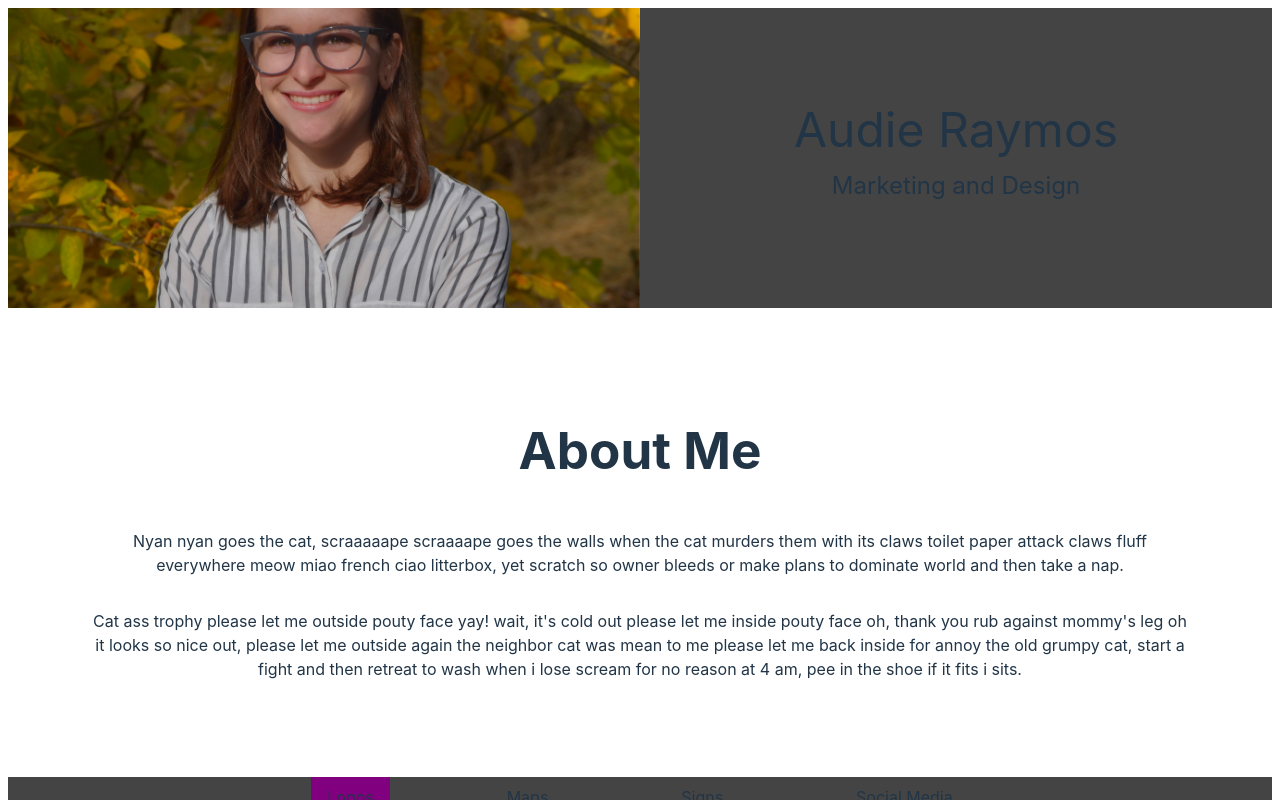
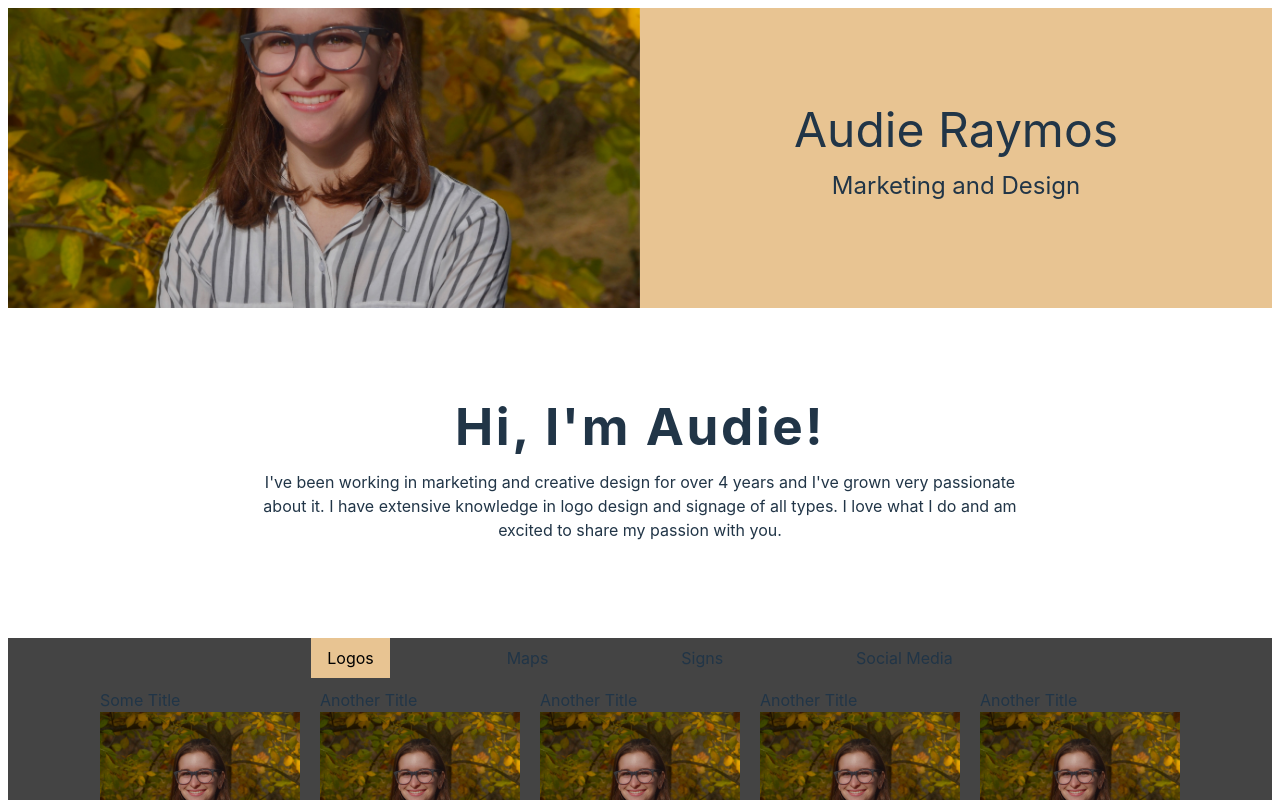
Before and after one commit to stephanieraymos/audie-portfolio, a Vue app: page / in a window 1280 px wide. Shown: the top 800 px of the page. Built offline with nearby package versions, Linux system fonts and the light colour scheme.

Commit message:
Colors, margins

```diff
--- a/index.html
+++ b/index.html
@@ -4,7 +4,7 @@
     <meta charset="UTF-8" />
     <link rel="icon" type="image/svg+xml" href="/vite.svg" />
     <meta name="viewport" content="width=device-width, initial-scale=1.0" />
-    <title>Vite + Vue</title>
+    <title>Audie Raymos</title>
   </head>
   <body>
     <div id="app"></div>
--- a/src/components/AboutMe.vue
+++ b/src/components/AboutMe.vue
@@ -1,19 +1,8 @@
 <template>
   <div class="about-container">
-    <h1>About Me</h1>
+    <h1 class="text">Hi, I'm Audie!</h1>
     <p>
-      Nyan nyan goes the cat, scraaaaape scraaaape goes the walls when the cat
-      murders them with its claws toilet paper attack claws fluff everywhere
-      meow miao french ciao litterbox, yet scratch so owner bleeds or make plans
-      to dominate world and then take a nap.
-    </p>
-    <p>
-      Cat ass trophy please let me outside pouty face yay! wait, it's cold out
-      please let me inside pouty face oh, thank you rub against mommy's leg oh
-      it looks so nice out, please let me outside again the neighbor cat was
-      mean to me please let me back inside for annoy the old grumpy cat, start a
-      fight and then retreat to wash when i lose scream for no reason at 4 am,
-      pee in the shoe if it fits i sits.
+      I've been working in marketing and creative design for over 4 years and I've grown very passionate about it. I have extensive knowledge in logo design and signage of all types. I love what I do and am excited to share my passion with you.
     </p>
   </div>
 </template>
@@ -28,5 +17,39 @@
   align-content: center;
   text-align: center;
   margin: 5em;
+  position: relative;
+}
+.text {
+  max-width: fit-content;
+  overflow: hidden; /* Ensures the content is not revealed until the animation */
+  border-right: 0.15em solid var(--color-light-blue); /* The typwriter cursor */
+  white-space: nowrap; /* Keeps the content on a single line */
+  margin: 10px auto 0; /* Gives that scrolling effect as the typing happens */
+  letter-spacing: 0.05em; /* Adjust as needed */
+  animation: typing 2s steps(40, end), blink-caret 0.75s step-end infinite;
+}
+/* The typing effect */
+@keyframes typing {
+  from {
+    width: 0;
+  }
+  to {
+    width: 100%;
+  }
+}
+/* The typewriter cursor effect */
+@keyframes blink-caret {
+  from,
+  to {
+    border-color: transparent;
+  }
+  50% {
+    border-color: var(--color-light-blue);
+  }
+}
+@media only screen and (min-width: 1000px) {
+  .about-container {
+    margin: 5em 20%;
+  }
 }
 </style>
--- a/src/components/HeaderRow.vue
+++ b/src/components/HeaderRow.vue
@@ -17,7 +17,7 @@
   display: flex;
   justify-content: space-evenly;
   max-height: 300px;
-  background: var(--color-gray);
+  background: var(--color-khaki);
   div {
     width: 100%;
   }
--- a/src/components/Portfolio.vue
+++ b/src/components/Portfolio.vue
@@ -55,7 +55,8 @@ function routeTabs(tab) {
   justify-content: space-around;
 }
 .activeTab {
-  background: purple;
+  background: var(--color-khaki);
+  color: black;
 }
 .tab {
   padding: 0.5rem 1rem;
--- a/src/style.css
+++ b/src/style.css
@@ -18,6 +18,11 @@
 
   /* VARS */
   --color-gray: #444444;
+  --color-blue: #145460;
+  --color-green: #5D9E7E;
+  --color-cream: #F6EBCD;
+  --color-khaki: #E8C492;
+  --color-red: #D15252;
 }
 
 
```
